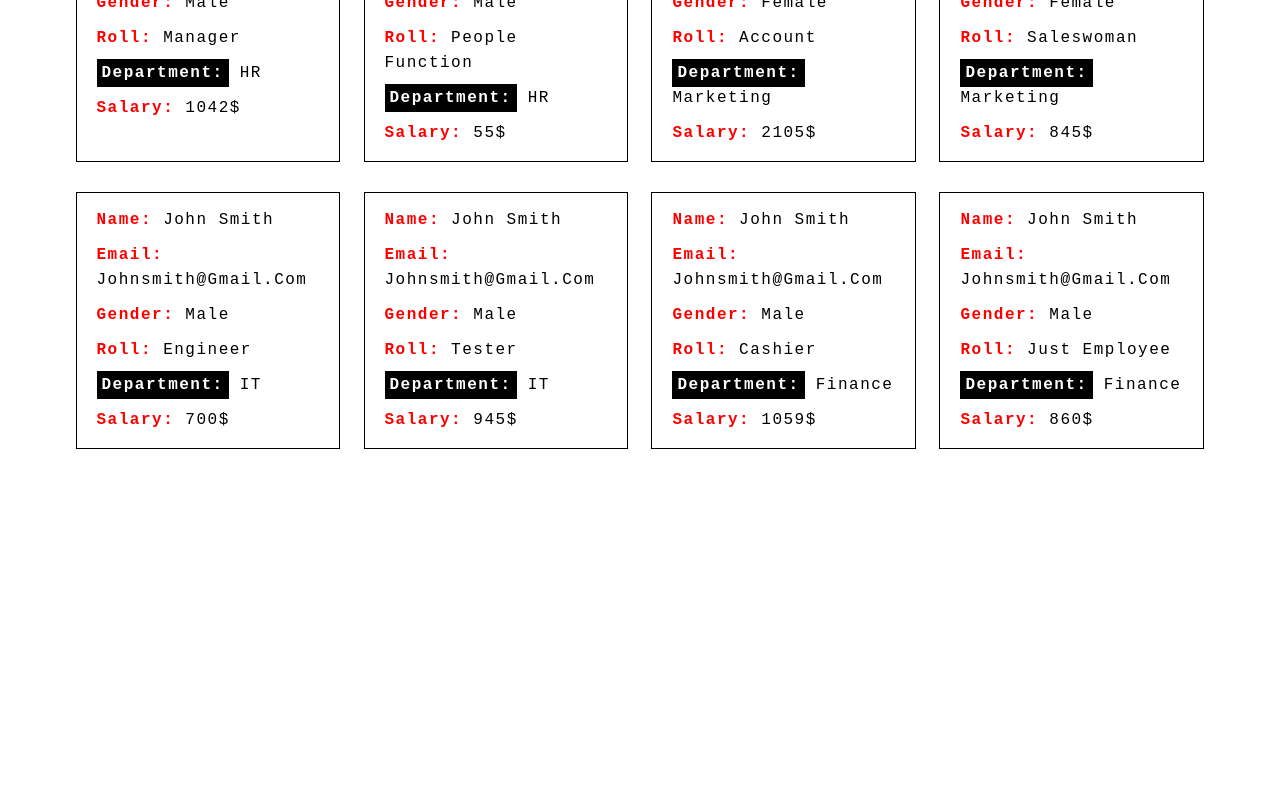
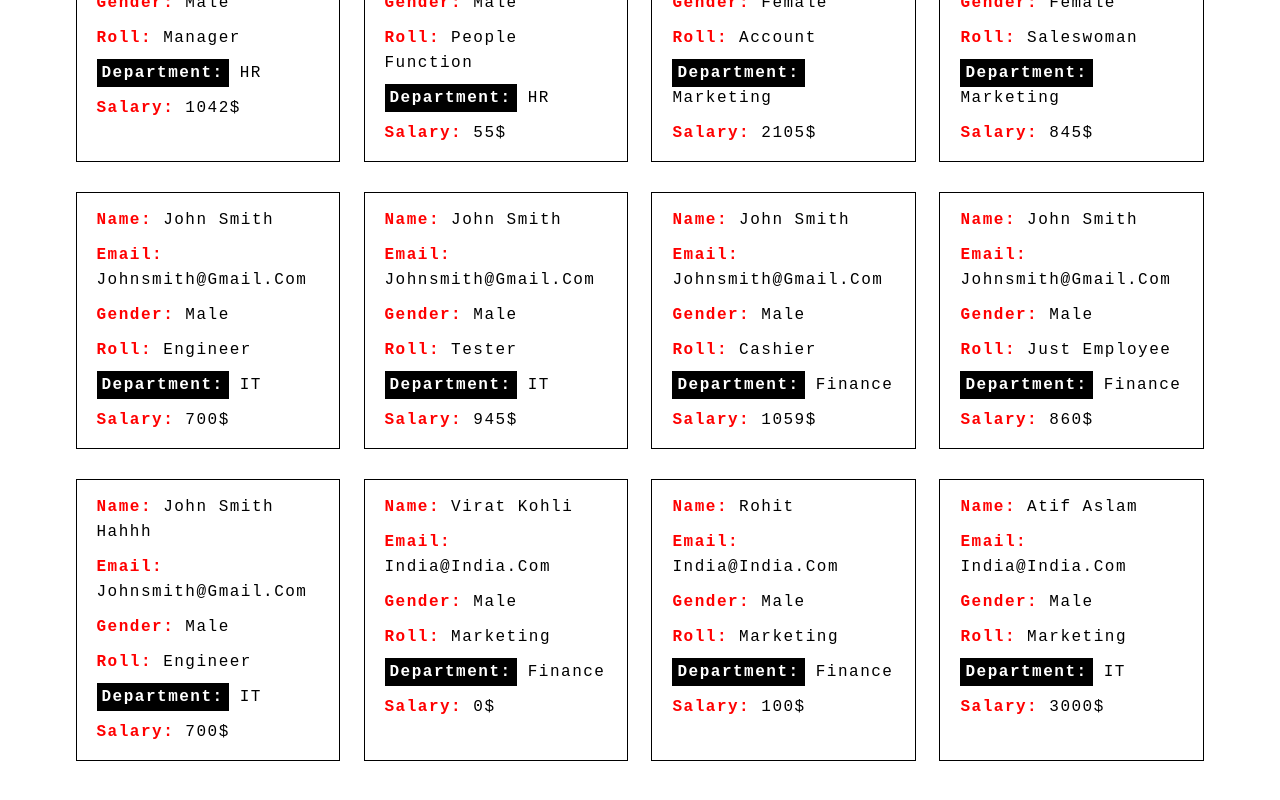
Before and after one commit to Harsh-R-16/U5C2, a React (Create React App) app: page / in a window 1280 px wide. Shown: the part 1250-2050 px from the top of the page. Before the commit the page ends 1764 px from the top, so only its background shows below. Built offline with nearby package versions, Linux system fonts and the light colour scheme; data requests are answered from the project's data file.

Commit message:
db.json update

```diff
--- a/db.json
+++ b/db.json
@@ -127,6 +127,42 @@
       "roll": "Just employee",
       "department": "Finance",
       "salary": 860
+    },
+    {
+      "name": "John Smith Hahhh",
+      "email": "johnsmith@gmail.com",
+      "gender": "male",
+      "roll": "engineer",
+      "department": "IT",
+      "salary": 700,
+      "id": 19
+    },
+    {
+      "name": "Virat Kohli",
+      "email": "india@india.com",
+      "gender": "male",
+      "roll": "Marketing",
+      "department": "Finance",
+      "salary": 0,
+      "id": 22
+    },
+    {
+      "name": "Rohit",
+      "email": "india@india.com",
+      "gender": "male",
+      "roll": "Marketing",
+      "department": "Finance",
+      "salary": 100,
+      "id": 23
+    },
+    {
+      "name": "Atif Aslam",
+      "email": "india@india.com",
+      "gender": "male",
+      "roll": "Marketing",
+      "department": "IT",
+      "salary": 3000,
+      "id": 24
     }
   ]
 }
--- a/src/Components/Main.jsx
+++ b/src/Components/Main.jsx
@@ -56,10 +56,25 @@ export default function Main() {
     let department = e.target.elements[4].value;
     let salary = +e.target.elements[5].value;
     let data = JSON.parse(localStorage.getItem("data"));
+    let id;
     data.push({ name, email, gender, roll, department, salary });
     localStorage.setItem("data", JSON.stringify(data));
-    window.location.reload();
+    // window.location.reload();
     setEmp(data);
+    const params = { name, email, gender, roll, department, salary };
+    console.log(JSON.stringify(params));
+    const options = {
+      method: "POST",
+      body: JSON.stringify(params),
+      headers: {
+        "Content-Type": "application/json",
+      },
+    };
+    fetch("http://localhost:3000/employees", options)
+      .then((res) => res.json())
+      .then((res) => {
+        console.log(res);
+      });
     // console.log(emp);
   }
   return (
@@ -78,7 +93,7 @@ export default function Main() {
           <label htmlFor="department">Enter Your Department:</label>
           <input type="text" id="department" required />
           <label htmlFor="salary">Enter Your Salary:</label>
-          <input type="text" id="salary" />
+          <input type="text" id="salary" required />
           <button>Submit</button>
         </form>
       </div>
```
